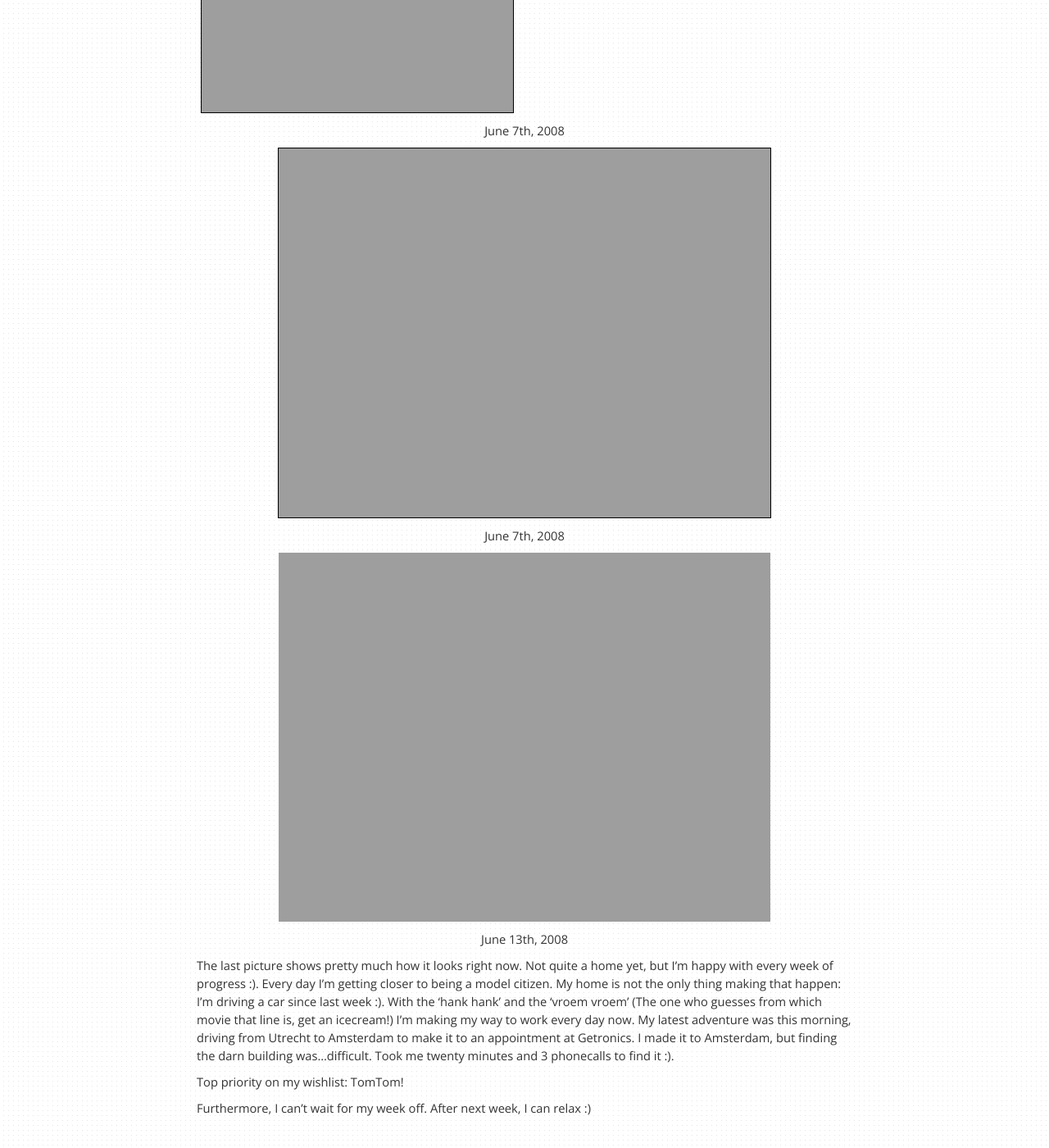
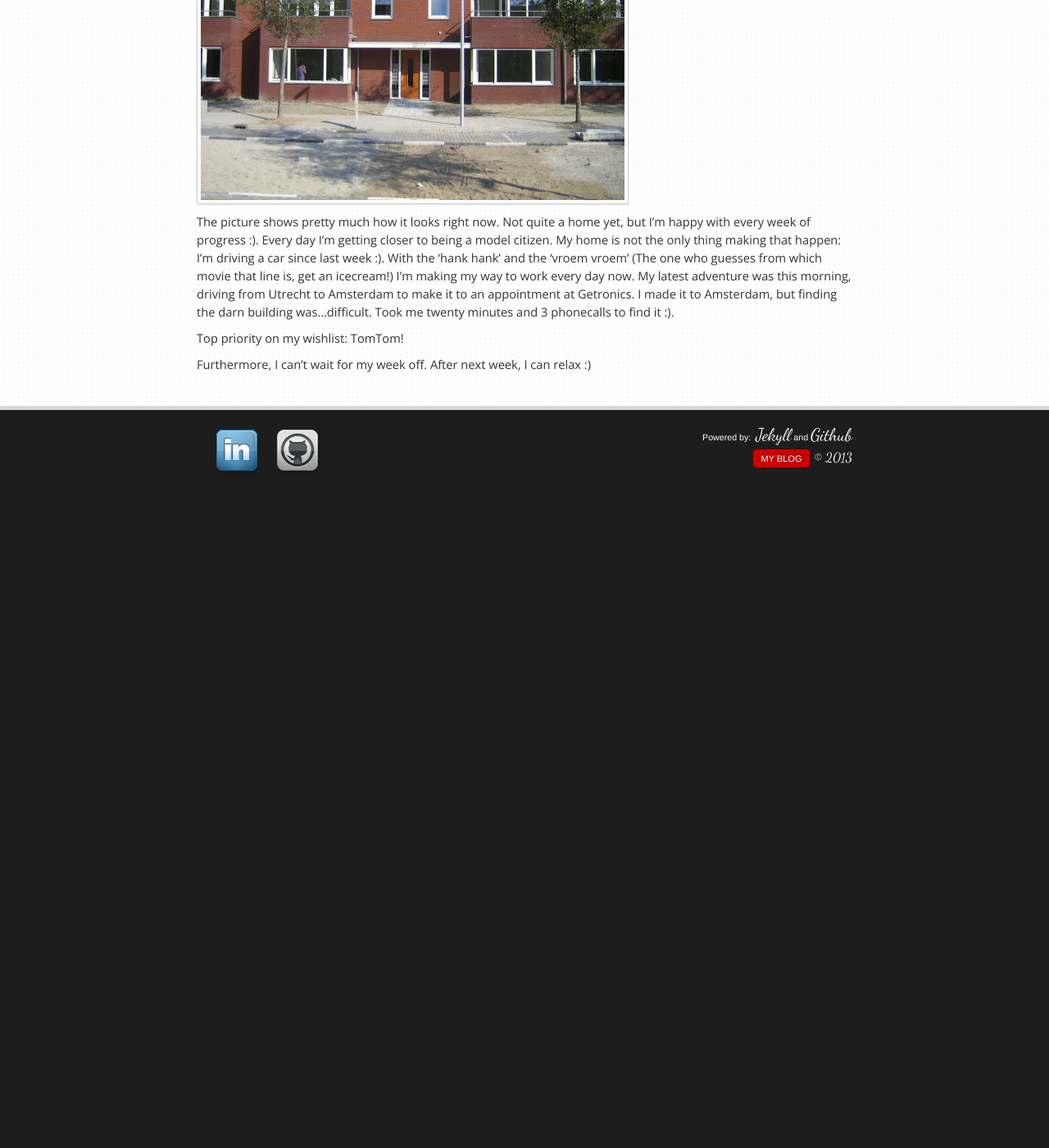
Before and after one commit to ronaldvz/ronaldvz.github.com, a Jekyll site: the page built from _posts/2008-07-01-construction-started.md, in a window 1280 px wide and 1400 px high, scrolled down 438 px. Shown: the whole window at 82% size. Built offline with Jekyll 4.4.1, drawn with Linux system fonts in a browser that asks for light colours; Markdown is read by kramdown in place of the engine named in the settings; after the commit the page ends 1188 px from its top, so only the background shows below that.

Commit message:
revised several older posts to comply with jekyll setup

```diff
--- a/_posts/2008-07-01-construction-started.md
+++ b/_posts/2008-07-01-construction-started.md
@@ -9,17 +9,10 @@ published: true
 ---
 Erhh hah! It's July! Time for a new post :P. I made a lot of promises in my last post, so here are some pics of my future home:
 
-<img style="border:1px solid black;margin-left:5px;margin-right:5px;vertical-align:middle;" src="http://www.ronaldvanzuijlen.nl/images/20080607_hagestein.jpg" alt="Situatie Hagesteinstraat 7 juni 2008" width="380" />
-<p style="text-align:center;">June 7th, 2008</p>
+<img src="/img/photos/hagesteinstraat.jpg" class="img-polaroid" alt="June 7th, 2008" title="June 7th, 2008" />
 
-<p style="text-align:center;"><img class="aligncenter" style="border:1px solid black;" src="http://www.ronaldvanzuijlen.nl/images/20080607_hagestein2.jpg" alt="" width="600" /></p>
-<p style="text-align:center;">June 7th, 2008</p>
-<p style="text-align:center;"></p>
-<p style="text-align:center;"><img class="aligncenter" style="vertical-align:middle;" src="http://www.ronaldvanzuijlen.nl/images/20080616_hagestein.jpg" alt="" width="600" /></p>
-<p style="text-align:center;">June 13th, 2008</p>
-<p style="text-align:center;"></p>
 
-The last picture shows pretty much how it looks right now. Not quite a home yet, but I'm happy with every week of progress :). Every day I'm getting closer to being a model citizen. My home is not the only thing making that happen: I'm driving a car since last week :). With the 'hank hank' and the 'vroem vroem' (The one who guesses from which movie that line is, get an icecream!) I'm making my way to work every day now. My latest adventure was this morning, driving from Utrecht to Amsterdam to make it to an appointment at Getronics. I made it to Amsterdam, but finding the darn building was...difficult. Took me twenty minutes and 3 phonecalls to find it :).
+The picture shows pretty much how it looks right now. Not quite a home yet, but I'm happy with every week of progress :). Every day I'm getting closer to being a model citizen. My home is not the only thing making that happen: I'm driving a car since last week :). With the 'hank hank' and the 'vroem vroem' (The one who guesses from which movie that line is, get an icecream!) I'm making my way to work every day now. My latest adventure was this morning, driving from Utrecht to Amsterdam to make it to an appointment at Getronics. I made it to Amsterdam, but finding the darn building was...difficult. Took me twenty minutes and 3 phonecalls to find it :).
 
 Top priority on my wishlist: TomTom!
 
```
Also changed, not shown: _drafts/2013-04-01-new-tidings.md (deleted, +0 -16 lines), _posts/2007-11-02-et-quake-wars.md (+1 -0 lines), _posts/2008-07-21-killing-time-without-a-comp.md (+3 -5 lines), _posts/2008-10-27-do-not-read-this.md (+1 -1 lines), _posts/2009-05-19-crisis-what-crisis.md (+2 -2 lines), _posts/2009-06-17-job-new-start.md (+2 -2 lines).
